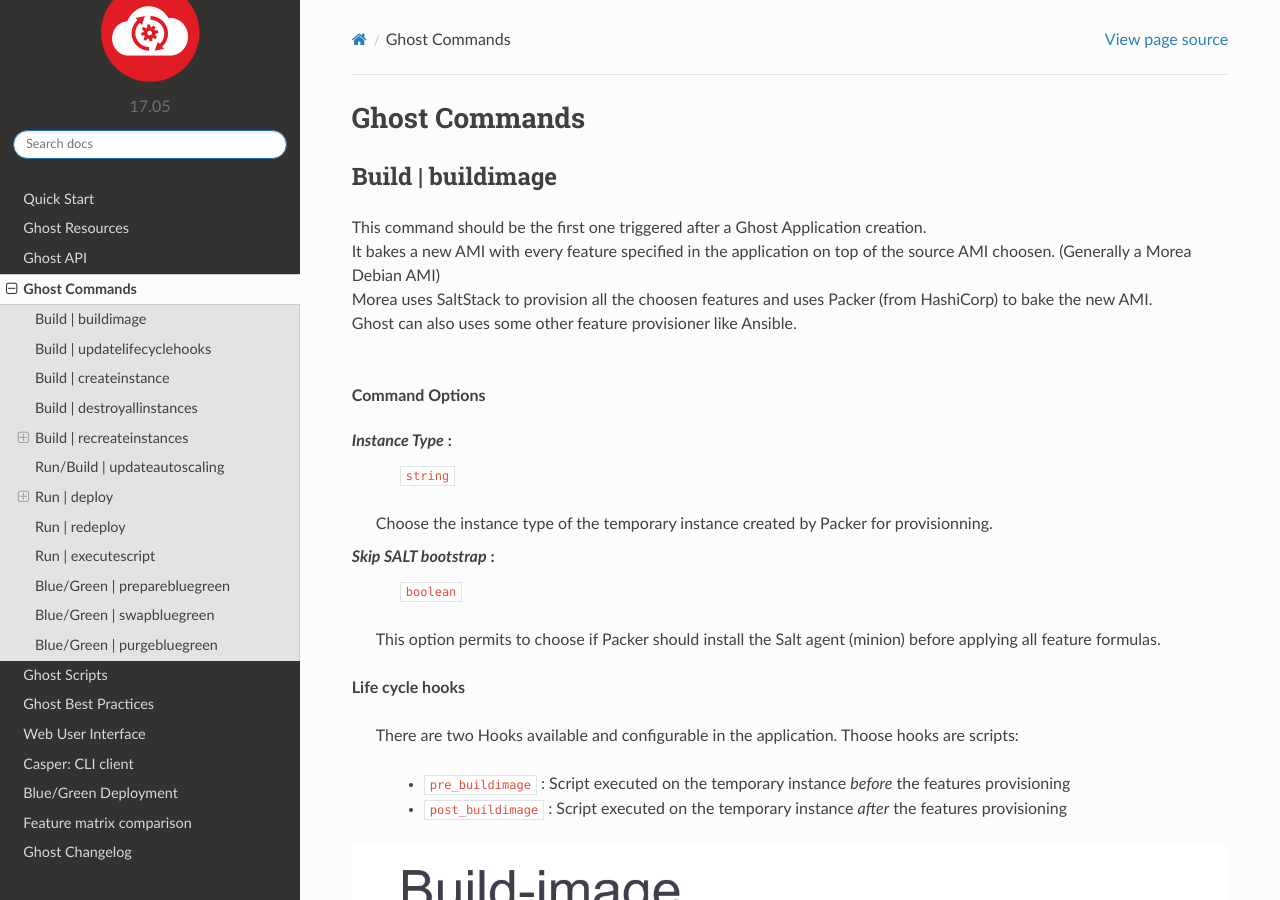
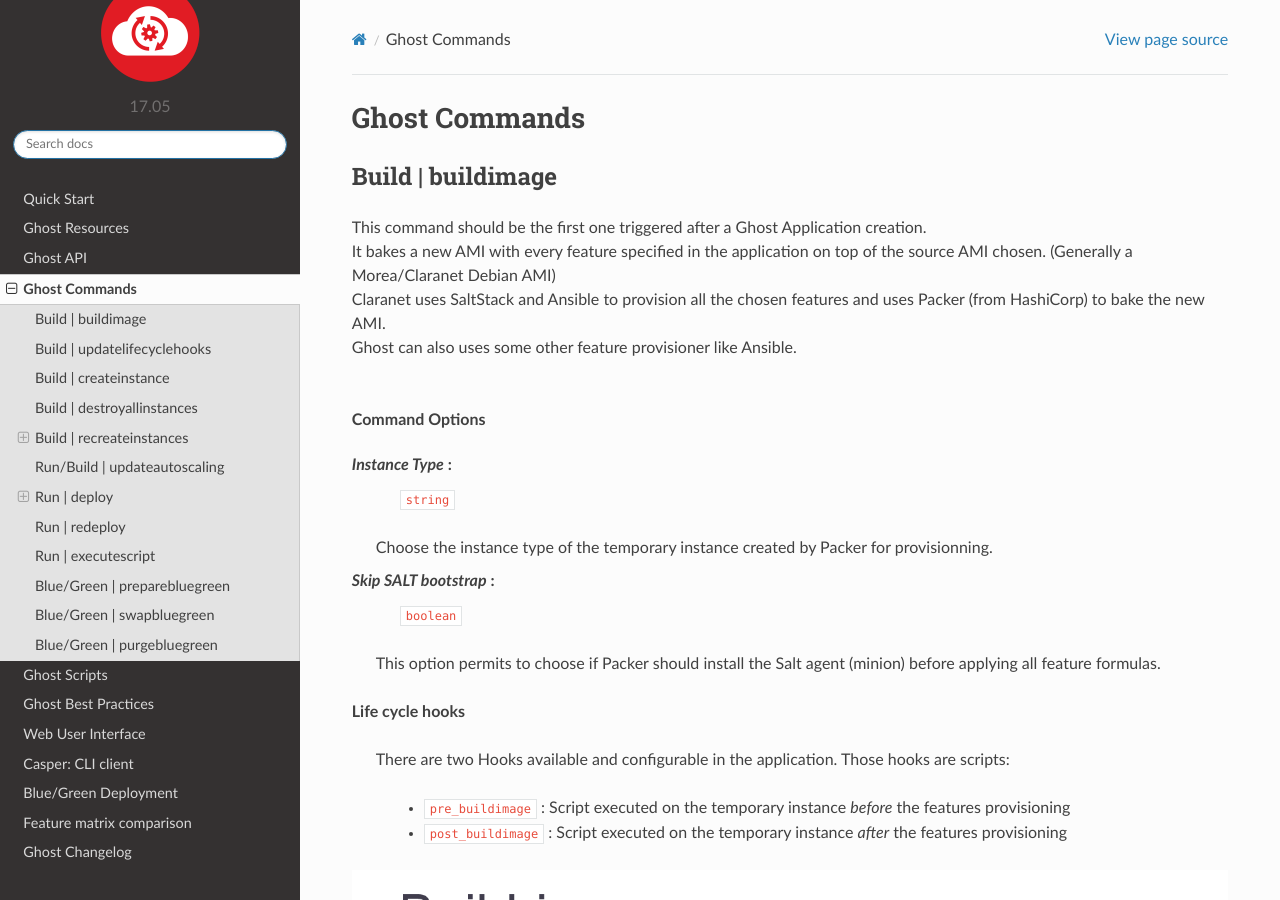
Before and after one commit to claranet/cloud-deploy-docs, a Sphinx documentation site: the page built from source/rst/commands.rst, in a window 1280 px wide and 900 px high. Built offline with Sphinx 7.4.7 and the Read the Docs theme 2.0.0, drawn with Linux system fonts in a browser that asks for light colours; some of the changed text lies outside the part shown.

```diff
--- a/source/rst/commands.rst
+++ b/source/rst/commands.rst
@@ -10,8 +10,8 @@ Build | buildimage
 ------------------
 
 | This command should be the first one triggered after a Ghost Application creation.
-| It bakes a new AMI with every feature specified in the application on top of the source AMI choosen. (Generally a Morea Debian AMI)
-| Morea uses SaltStack to provision all the choosen features and uses Packer (from HashiCorp) to bake the new AMI.
+| It bakes a new AMI with every feature specified in the application on top of the source AMI chosen. (Generally a Morea/Claranet Debian AMI)
+| Claranet uses SaltStack and Ansible to provision all the chosen features and uses Packer (from HashiCorp) to bake the new AMI.
 | Ghost can also uses some other feature provisioner like Ansible.
 |
 
@@ -30,7 +30,7 @@ Build | buildimage
 **Life cycle hooks**
 
     There are two Hooks available and configurable in the application.
-    Thoose hooks are scripts:
+    Those hooks are scripts:
 
         * ``pre_buildimage`` : Script executed on the temporary instance *before* the features provisioning
         * ``post_buildimage`` : Script executed on the temporary instance *after* the features provisioning
@@ -120,9 +123,9 @@ Application with an Auto Scaling Group and one or many LoadBalancers
 *The rolling update options are:*
 
 		* 1by1: Instances will be processed one after the other.
-		* 50%:  The whole instances will be split in 2 groups(the more equals) .
-		* 1/3:  The whole instances will be split in 3 groups(the more equals).
-		* 25%:  The whole instances will be split in 4 groups(the more equals).
+		* 50%:  The whole instances will be split in 2 groups (the more equals) .
+		* 1/3:  The whole instances will be split in 3 groups (the more equals).
+		* 25%:  The whole instances will be split in 4 groups (the more equals).
 
 Run/Build | updateautoscaling
 -----------------------------
@@ -204,13 +207,13 @@ Safe deploy documentation:
  The process safe deployment process is:
 
 		* Check that all instances in the Load Balancer(ELB or HAproxy) are in service and are enough to perform the safe deployment and check also, when there are multiple Load Balancers, that they have the same configuration.
-		* Split the instances list in groups according the deployment type choosen(1by1-1/3-25%-50%).
+		* Split the instances list in groups according the deployment type chosen (1by1-1/3-25%-50%).
 		* Before begin to deploy on the instances group, remove them from their Load Balancer(Haproxy or ELB)
 		* Wait a moment(depends on the connection draining value for the ELB and/or the custom value defines in Ghost)
 		* Launch the standard deployment process
 		* Wait a moment(depends on the custom value defines in Ghost)
 		* Add the updated instances in their Load Balancer.
-		* Wait until instances become healthly(checked every 10s).
+		* Wait until instances become healthy (checked every 10s).
 		* Do the same process for the next instance groups.
 
 Example of safe deployment output:
@@ -300,13 +305,15 @@ This commands allows you to run a custom shell script on running instance(s) in
 
 *Strategy param: Single Host IP or Safe Deploy Group option* :
   ``string: private IPv4`` - mandatory when using **single** in Execution Strategy
+
  This option permits to specify a single instance and launch the command only on this instance. When this parameter is set (private IPv4 address), other parameters will be ignored (Safe option).
 
   ``Parameters for Safe deployment strategy`` - can be null or empty (uses a unique group with every instance), or a grouping strategy (Please refer to **Safe deployment documentation**)
+
  This option permits to use the Safe Deploy workflow to execute the specific script on each pool of instances.
 
 
-Please see **Run | deploy** for more details about **Safe deployment strategies and flow**.
+.. seealso:: Please see **Run | deploy** for more details about **Safe deployment strategies and flow**.
 
 
 Blue/Green | preparebluegreen
@@ -338,13 +345,15 @@ It will swap the two version of the application by swapping the ``blue`` and ``g
 
     This is the Blue/Green swap strategy to choose:
 
-        * ``overlap``: Default behavior. There is no downtime of service with this strategy but both version of the application could be online at the same time because the **N+1** version will be attached to the **online** ELB before the **N** version is detached.
+    * ``overlap``: Default behavior. There is no downtime of service with this strategy but both version of the application could be online at the same time because the **N+1** version will be attached to the **online** ELB before the **N** version is detached.
 
-	* ``isolated``: This strategy will produce a downtime of service but ensures that only one version of the application is online.
+    * ``isolated``: This strategy will produce a downtime of service but ensures that only one version of the application is online.
 
 
 Blue/Green | purgebluegreen
 ---------------------------
 
 This commands is the last step in the ``Blue/Green`` deployment process.
-It will purge the **stand by** env by deleting the temporary ELB, updating the **stand by** Auto Scaling Group and destroying all instances for this env. (Please see **Build | destroyallinstances** for more details.)
+It will purge the **stand by** env by deleting the temporary ELB, updating the **stand by** Auto Scaling Group and destroying all instances for this env.
+
+.. seealso:: Please see **Build | destroyallinstances** for more details
```
Also changed, not shown: other parts of source/rst/commands.rst (+11 -6 lines).
